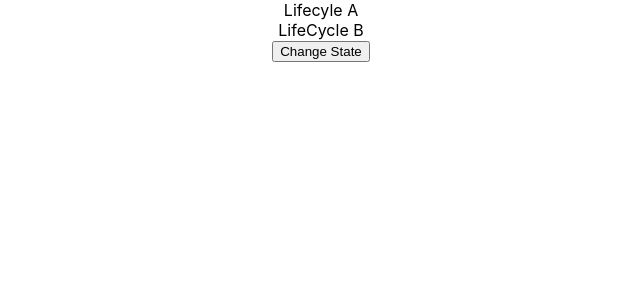
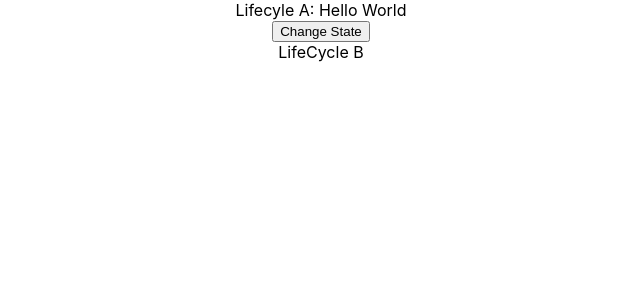
Before and after one commit to harislee168/first-react, a React (Create React App) app: page / in a window 1280 px wide. Shown: the top 300 px of the page, without its empty margins (319-959 px from the left). Built offline with nearby package versions, Linux system fonts and the light colour scheme.

Commit message:
react class lifecycle testing the true or false on shouldComponentUpdate

```diff
--- a/src/components/LifecycleA.js
+++ b/src/components/LifecycleA.js
@@ -38,9 +38,9 @@ class LifecycleA extends Component {
     console.log('LifecycleA render')
     return (
       <div>
-        <div>Lifecyle A</div>
+        <div>Lifecyle A: {this.state.name}</div>
+        <button onClick={this.changeStateHandler}>Change State</button>
         <LifecycleB />
-        <button onClick={this.changeStateHandler}>Change State</button>
       </div>
 
     )
```
